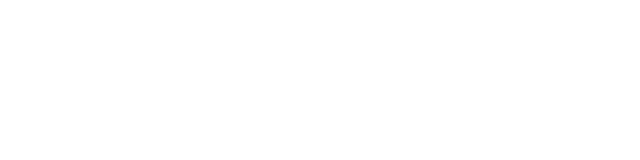
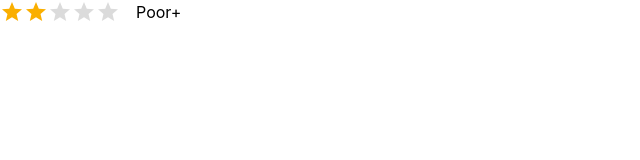
Before and after one commit to uplRajdwip/testapp, a React (Create React App) app: page / in a window 1280 px wide. Shown: the top 160 px of the page, without its empty margins (0-640 px from the left). Built offline with nearby package versions, Linux system fonts and the light colour scheme.

Commit message:
common fields created

```diff
--- a/package.json
+++ b/package.json
@@ -11,8 +11,11 @@
     "@testing-library/jest-dom": "^5.16.5",
     "@testing-library/react": "^13.4.0",
     "@testing-library/user-event": "^13.5.0",
+    "date-fns": "^2.29.3",
     "react": "^18.2.0",
+    "react-date-range": "^1.4.0",
     "react-dom": "^18.2.0",
+    "react-material-ui-carousel": "^3.4.2",
     "react-scripts": "5.0.1",
     "styled-components": "^5.3.6",
     "web-vitals": "^2.1.4"
--- a/src/App.js
+++ b/src/App.js
@@ -1,5 +1,6 @@
 import logo from './logo.svg';
 import './App.css';
+import MuiRater from './common/MuiRater';
 
 function App() {
   return (
@@ -18,6 +19,7 @@ function App() {
           Learn React
         </a>
       </header> */}
+      <MuiRater/>
     </div>
   );
 }
--- /dev/null
+++ b/src/common/MuiCarousel.jsx
@@ -0,0 +1,68 @@
+import React from 'react'
+import Carousel from 'react-material-ui-carousel'
+import { Paper } from '@mui/material'
+// import img1 from '../../images/aboutCarousel.png'
+// import img2 from '../../images/bannerCarousel.png'
+// import img3 from '../../images/wallviewVideoImage.png'
+
+
+
+const MuiCarousel = (props) => {
+
+    // const items = [
+    //     {
+    //         name: "Random Name #1",
+    //         description: "Probably the most random thing you have ever seen!",
+    //         image: img1
+    //     },
+    //     {
+    //         name: "Random Name #2",
+    //         description: "Hello World!",
+    //         image: img2
+    //     },
+    //     {
+    //         name: "Random Name #3",
+    //         description: "lorem ipsum",
+    //         image: img3
+    //     }
+    // ]
+
+    return (
+        <>
+            <Carousel
+                sx={props.sx}
+                duration={props.duration}
+                height={props.height}
+                navButtonsProps={props.navButtonsProps}
+                autoPlay={props.autoPlay}
+                swipe={props.swipe}
+                animation={props.animation}
+                strictIndexing={props.strictIndexing}
+                indicators={props.indicators}
+                stopAutoPlayOnHover={props.stopAutoPlayOnHover}
+                interval={props.interval}
+                fullHeightHover={props.fullHeightHover}
+                navButtonsAlwaysVisible={props.navButtonsAlwaysVisible}
+                navButtonsAlwaysInvisible={props.navButtonsAlwaysInvisible}
+                cycleNavigation={props.cycleNavigation}
+                onChange={props.handleChange}
+            >
+                {
+                    props.items?.map((item, id) =>
+                        <div key={id} className={`flex justify-center items-center`}>
+                            <Paper>
+                                <h2>{item.name}</h2>
+                                <p>{item.description}</p>
+                                <img src={item.image} alt="" />
+                            </Paper>
+                        </div>
+                    )
+                }
+            </Carousel>
+        </>
+    )
+}
+
+
+
+export default MuiCarousel
--- /dev/null
+++ b/src/common/MuiRater.jsx
@@ -0,0 +1,58 @@
+import * as React from 'react';
+import Rating from '@mui/material/Rating';
+import Box from '@mui/material/Box';
+import StarIcon from '@mui/icons-material/Star';
+
+const labels = {
+  0.5: 'Useless',
+  1: 'Useless+',
+  1.5: 'Poor',
+  2: 'Poor+',
+  2.5: 'Ok',
+  3: 'Ok+',
+  3.5: 'Good',
+  4: 'Good+',
+  4.5: 'Excellent',
+  5: 'Excellent+',
+};
+
+const getLabelText=(value)=> {
+  return `${value} Star${value !== 1 ? 's' : ''}, ${labels[value]}`;
+}
+
+const HoverRating=(props)=> {
+  const [value, setValue] = React.useState(2);
+  const [hover, setHover] = React.useState(-1);
+
+  return (
+    <Box
+      sx={{
+        width: 200,
+        display: 'flex',
+        alignItems: 'center',
+      }}
+    >
+      <Rating
+        name={props.name}
+        value={value}
+        precision={0.5}
+        size={props.size}
+        getLabelText={getLabelText}
+        onChange={(event, newValue) => {
+          setValue(newValue);
+          console.log(value);
+        }}
+        onChangeActive={(event, newHover) => {
+          setHover(newHover);
+          console.log(hover);
+        }}
+        emptyIcon={<StarIcon style={{ opacity: 0.55 }} fontSize="inherit" />}
+      />
+      {value !== null && (
+        <Box sx={{ ml: 2 }}>{labels[hover !== -1 ? hover : value]}</Box>
+      )}
+    </Box>
+  );
+}
+
+export default HoverRating
--- /dev/null
+++ b/src/common/ReactDateRange.jsx
@@ -0,0 +1,40 @@
+import 'react-date-range/dist/styles.css'; // main style file
+import 'react-date-range/dist/theme/default.css'; // theme css file
+// import { addDays } from 'date-fns';
+import { DateRangePicker } from 'react-date-range';
+import React, { useState } from 'react'
+
+const ReactDateRange = (props) => {
+
+    const [state, setState] = useState([
+        {
+            startDate: new Date(),
+            endDate: new Date(),
+            key: 'selection'
+        }
+    ]);
+    // console.log(state);
+
+    return (
+        <>
+            <DateRangePicker
+                shownDate
+                minDate={props.minDate}
+                maxDate
+                direction={props.direction}
+                onChange={item => setState([item.selection])}
+                showSelectionPreview={props.showSelectionPreview}
+                showMonthAndYearPickers={props.showMonthAndYearPickers}
+                dateDisplayFormat={props.dateDisplayFormat}
+                moveRangeOnFirstSelection={props.moveRangeOnFirstSelection}
+                showMonthArrow={props.showMonthArrow}
+                months={2}
+                ranges={state}
+                preventSnapRefocus={props.preventSnapRefocus}
+                calendarFocus={props.calendarFocus}
+            />
+        </>
+    )
+}
+
+export default ReactDateRange
```
Also changed, not shown: 1 other file (tests, documents, lock files or other folders).
